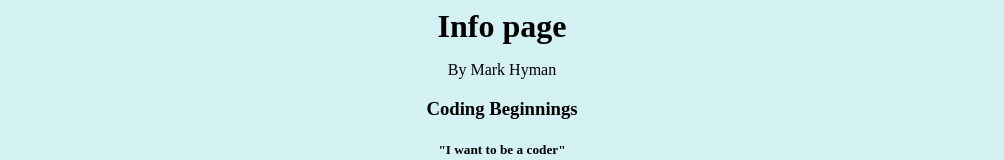
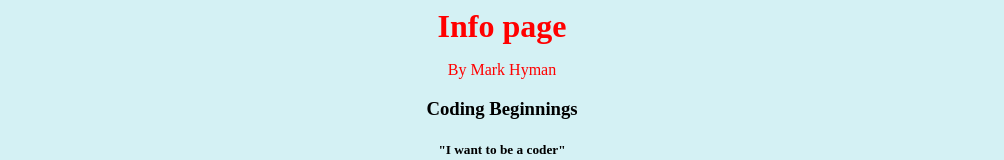
Before and after one commit to PHL-LC101-June-21/assignment-4-html-me-something-WavyOneKenobi3, a website: page index.html in a window 1280 px wide. Shown: the top 160 px of the page, without its empty margins (138-1142 px from the left). Drawn offline with Linux system fonts and the light colour scheme.

Commit message:
Update styles.css

```diff
--- a/styles.css
+++ b/styles.css
@@ -1,4 +1,4 @@
-#mainheading {
+#mainHeading {
     color: red;
     margin: 8px;
     padding: ;
```
